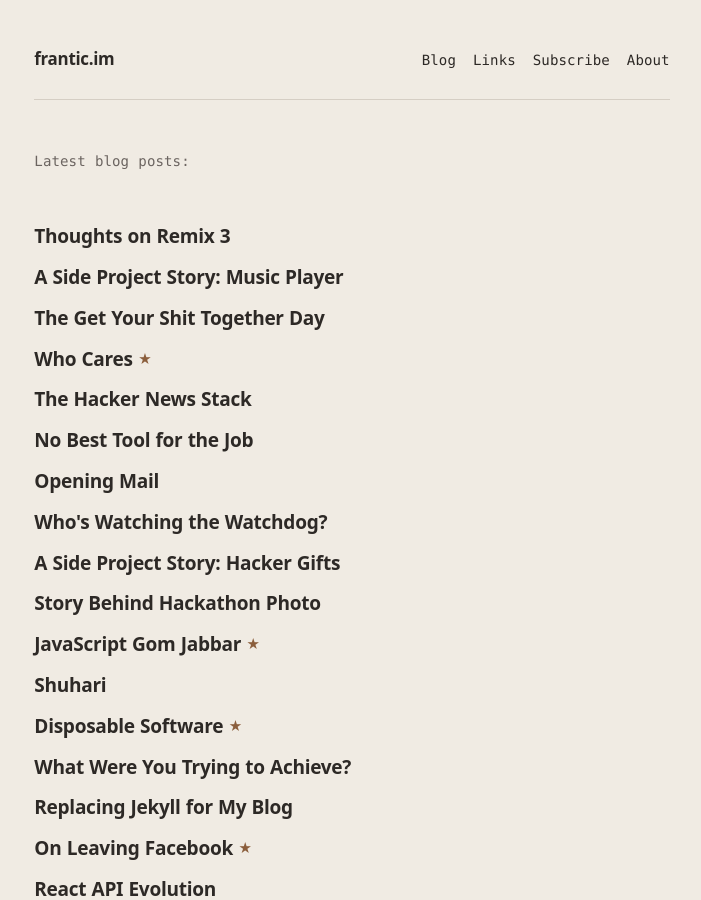
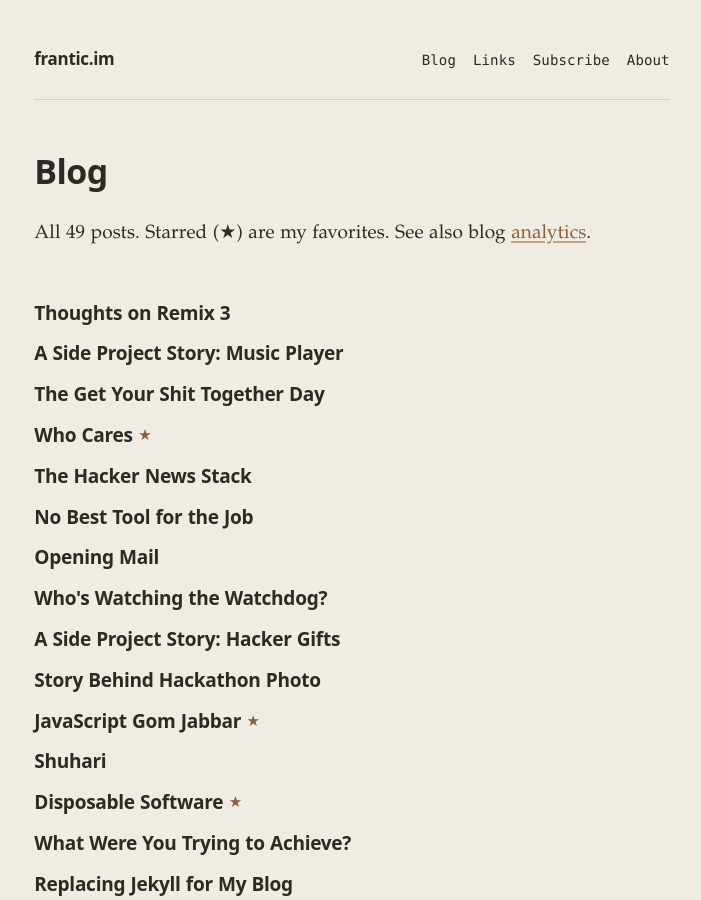
Before and after one commit to frantic/frantic.github.io, a Jekyll site: the page built from pages/blog.html, in a window 1280 px wide and 900 px high. Shown: the whole window, without its empty margins (288-989 px from the left). Built offline with Jekyll 4.4.1, drawn with Linux system fonts in a browser that asks for light colours.

Commit message:
Add h1 headers to blog and links pages
Blog: replace system-text with h1 + descriptive paragraph explaining
starred posts and linking to analytics.
Links: add h1 header.

Co-authored-by: Shelley <shelley@exe.dev>

```diff
--- a/pages/blog.html
+++ b/pages/blog.html
@@ -7,7 +7,8 @@ permalink: /blog/
 <div class="container">
   {% include header.html %}
   <main>
-    <p class="system-text">Latest blog posts:</p>
+    <h1>Blog</h1>
+    <p>All {{ site.posts | size }} posts. Starred (★) are my favorites. See also blog <a href="https://u.frantic.im/share/PdxrhczkbRQVIp61/frantic.im">analytics</a>.</p>
     <div class="related-posts">
       <ul>
         {% for post in site.posts %}
--- a/pages/links.html
+++ b/pages/links.html
@@ -9,6 +9,7 @@ feed_title: frantic.im — Links
 <div class="container">
   {% include header.html %}
   <main>
+    <h1>Links</h1>
     <p>This is a list of websites and blog posts I found interesting. You can subscribe to it via a separate <a href="/links/feed.xml">RSS feed</a>.</p>
     <ul class="links-list">
       {% for link in site.links %}
```
